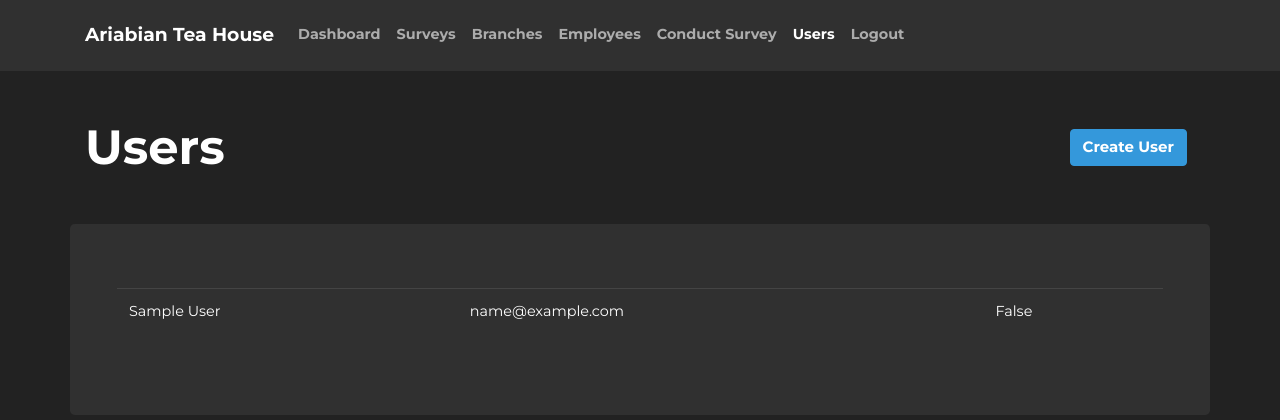
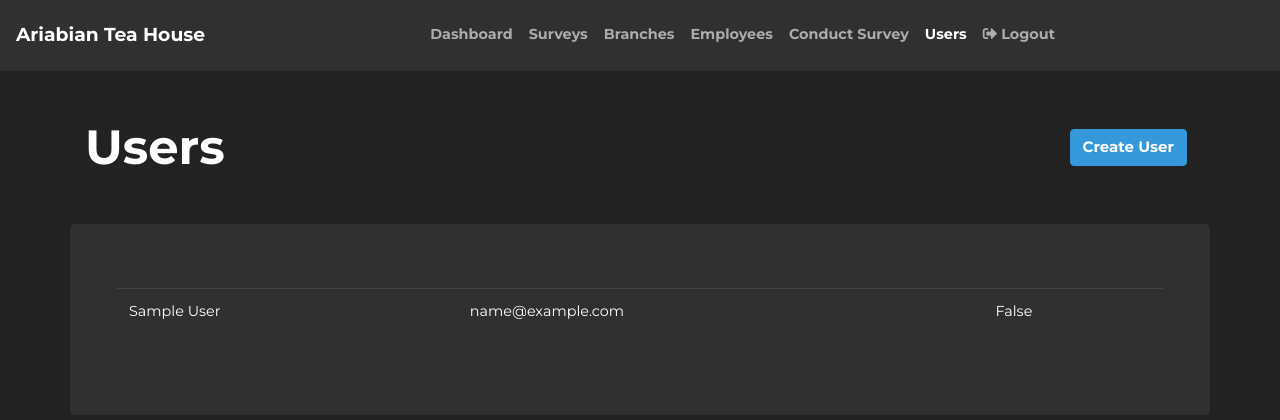
Before and after one commit to tordsyabe/ath-survey, a Flask app: page /user in a window 1280 px wide. Shown: the top 420 px of the page. Run offline with Flask 2, Linux system fonts and the light colour scheme; the visitor is signed in with stand-in values (Sample User, id 1); data comes from the database, SQL or seed files in the repository; some libraries are stand-ins or nearby versions.

Commit message:
fix sidebar

```diff
--- a/athsurveyapp/templates/layouts/base.html
+++ b/athsurveyapp/templates/layouts/base.html
@@ -10,10 +10,7 @@
     />
 
     <title>{% block title %}{% endblock %}</title>
-    <link
-      rel="stylesheet"
-      href="https://cdnjs.cloudflare.com/ajax/libs/font-awesome/5.15.3/css/fontawesome.min.css"
-    />
+
     <link rel="preconnect" href="https://fonts.googleapis.com" />
     <link rel="preconnect" href="https://fonts.gstatic.com" crossorigin />
     <link
@@ -39,13 +36,19 @@
     />
     <link
       rel="stylesheet"
+      href="https://cdnjs.cloudflare.com/ajax/libs/font-awesome/5.15.3/css/all.min.css"
+    />
+    <link
+      rel="stylesheet"
       href="{{ url_for('static', filename='styles/main.css') }}"
     />
   </head>
   <body>
-    <nav class="navbar navbar-expand-lg navbar-dark bg-dark">
-      <div class="container">
-        <a class="navbar-brand" href="{{ url_for('dashboard.dashboard') }}">
+    <nav class="navbar navbar-expand navbar-dark bg-dark">
+      <a
+        class="navbar-brand flex-grow-1"
+        href="{{ url_for('dashboard.dashboard') }}"
+      >
         <!-- <img src="{{ url_for('static', filename='images/logo.png') }}" width="60" class="d-inline-block" alt="Arabian Tea House"> -->
         <strong>Ariabian Tea House</strong>
       </a>
@@ -57,8 +60,9 @@
         aria-controls="navbarNav"
         aria-expanded="false"
         aria-label="Toggle navigation"
+        style="border: none"
       >
-          <span class="navbar-toggler-icon"></span>
+        <i class="fas fa-bars"></i>
       </button>
       <div class="collapse navbar-collapse" id="navbarNav">
         <ul class="navbar-nav">
@@ -117,15 +121,14 @@
           </li>
           {% endif %}
 
-            <li class="nav-item float-right">
+          <li class="nav-item">
             <a
               class="nav-link font-weight-bold"
               href="{{ url_for('auth_page.logout')}}"
-                >Logout</a
+              ><i class="fas fa-sign-out-alt"></i> Logout</a
             >
           </li>
         </ul>
-        </div>
       </div>
     </nav>
 
```
Also changed, not shown: athsurveyapp/blueprints/auth/templates/login.html (+19 -18 lines). Lines whose indentation alone changed are shown as unchanged.
